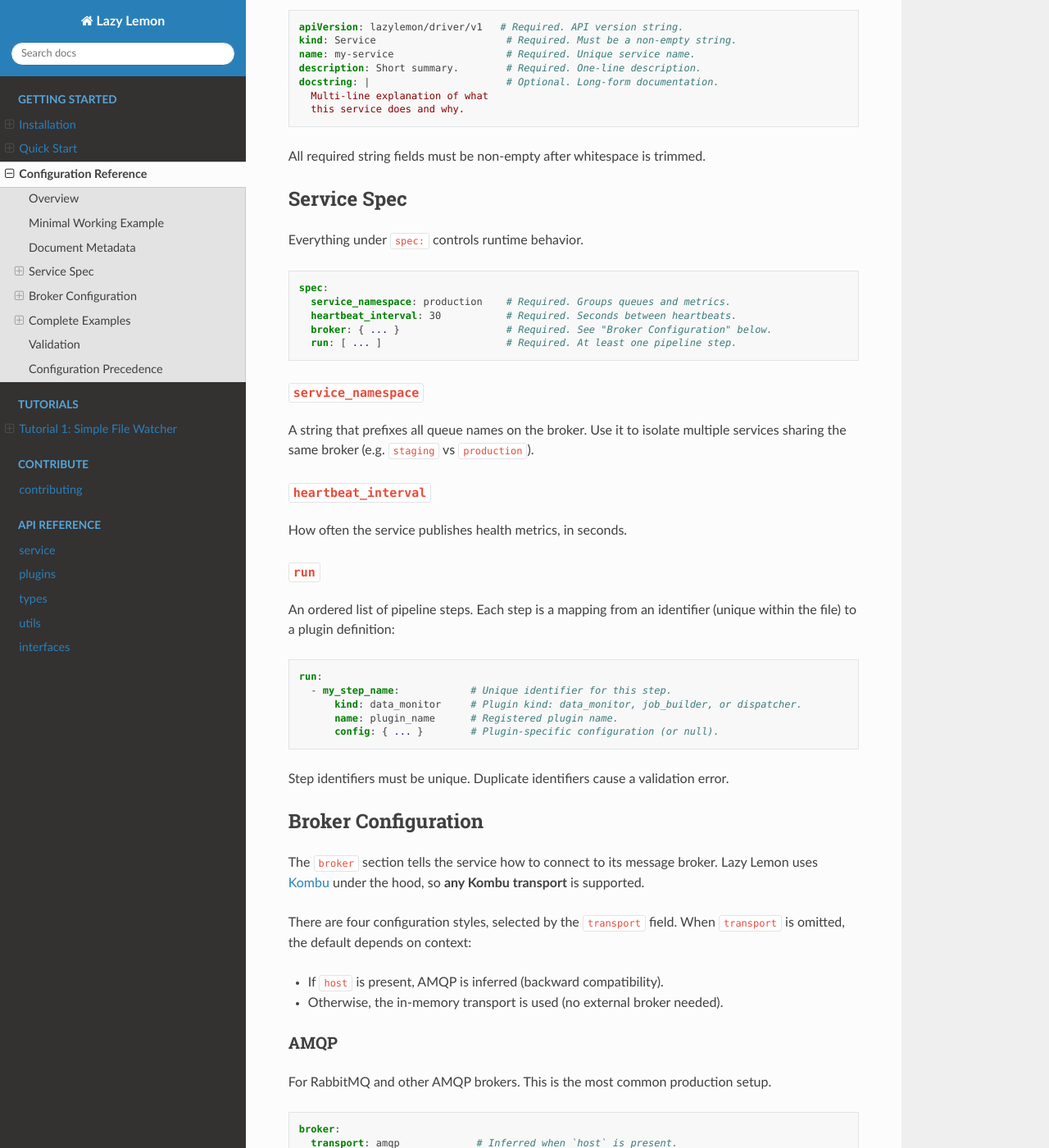
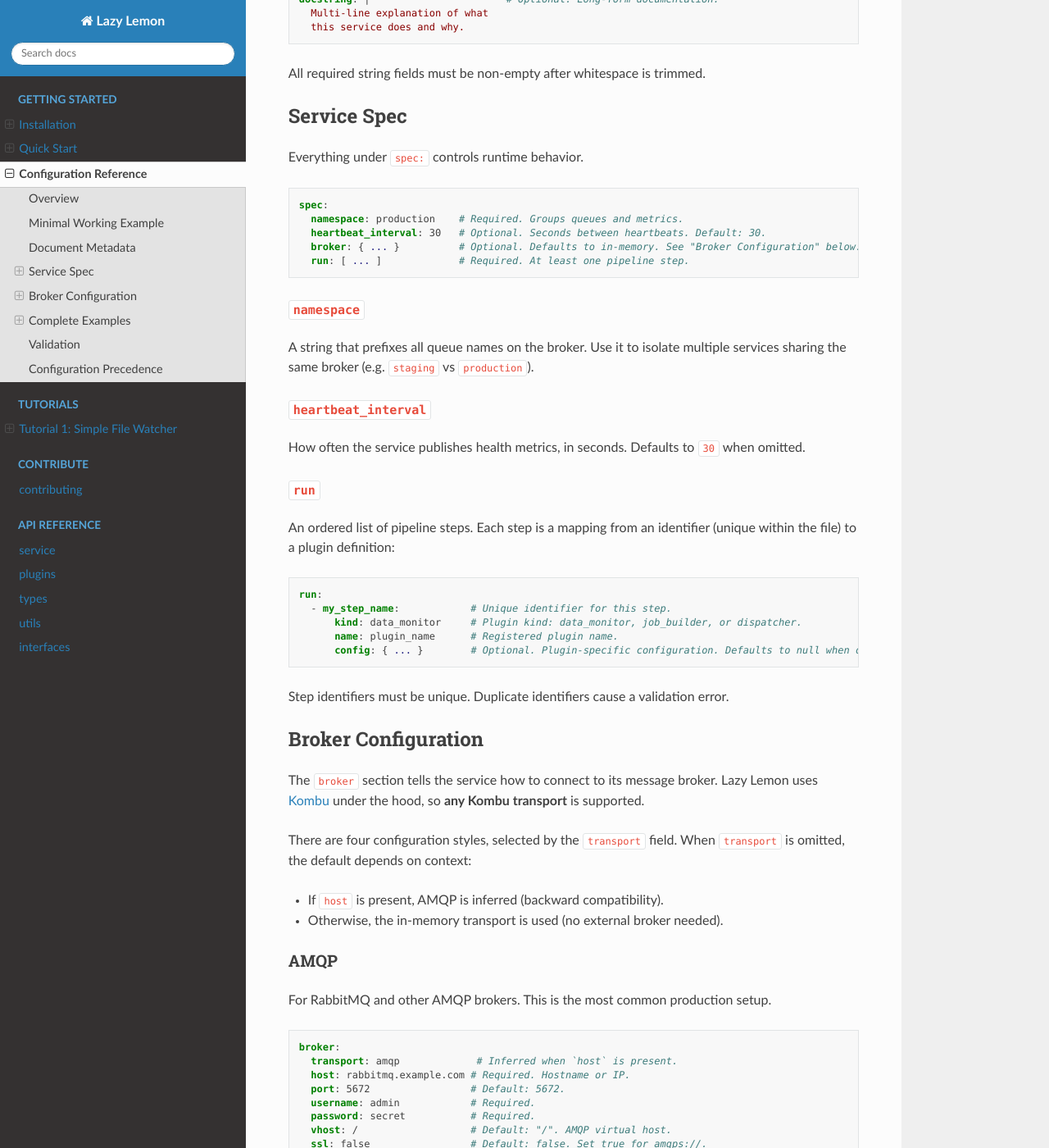
Before and after one commit to CIRA-GEOIPS/courier, a Sphinx documentation site: the page built from sphinx/getting-started/configuration.md, in a window 1280 px wide and 1400 px high, scrolled down 1519 px. Shown: the whole window at 82% size. Built offline with Sphinx 7.4.7 and the Read the Docs theme 3.1.0, drawn with Linux system fonts in a browser that asks for light colours; some of the changed text lies outside the part shown.

Commit message:
feat(defaults-in-config): this removes boilerplate from the default configs

````diff
--- a/sphinx/getting-started/configuration.md
+++ b/sphinx/getting-started/configuration.md
@@ -88,13 +82,13 @@
 
 ```yaml
 spec:
-  service_namespace: production    # Required. Groups queues and metrics.
-  heartbeat_interval: 30           # Required. Seconds between heartbeats.
-  broker: { ... }                  # Required. See "Broker Configuration" below.
-  run: [ ... ]                     # Required. At least one pipeline step.
+  namespace: production    # Required. Groups queues and metrics.
+  heartbeat_interval: 30   # Optional. Seconds between heartbeats. Default: 30.
+  broker: { ... }          # Optional. Defaults to in-memory. See "Broker Configuration" below.
+  run: [ ... ]             # Required. At least one pipeline step.
 ```
 
-### `service_namespace`
+### `namespace`
 
 A string that prefixes all queue names on the broker. Use it to
 isolate multiple services sharing the same broker (e.g. `staging`
@@ -102,7 +96,8 @@
 
 ### `heartbeat_interval`
 
-How often the service publishes health metrics, in seconds.
+How often the service publishes health metrics, in seconds. Defaults
+to `30` when omitted.
 
 ### `run`
 
@@ -114,7 +109,7 @@
   - my_step_name:            # Unique identifier for this step.
       kind: data_monitor     # Plugin kind: data_monitor, job_builder, or dispatcher.
       name: plugin_name      # Registered plugin name.
-      config: { ... }        # Plugin-specific configuration (or null).
+      config: { ... }        # Optional. Plugin-specific configuration. Defaults to null when omitted.
 ```
 
 Step identifiers must be unique. Duplicate identifiers cause a
@@ -326,7 +321,7 @@
 
 ### In-memory for local development
 
-The simplest configuration -- no external services required:
+The simplest configuration — no external services required:
 
 ```yaml
 apiVersion: lazylemon/driver/v1
````
Also changed, not shown: other parts of sphinx/getting-started/configuration.md (+9 -29 lines), sphinx/getting-started/quick-start.md (+2 -2 lines), sphinx/tutorials/01-simple-file-watcher.md (+1 -1 lines), 12 other files.
